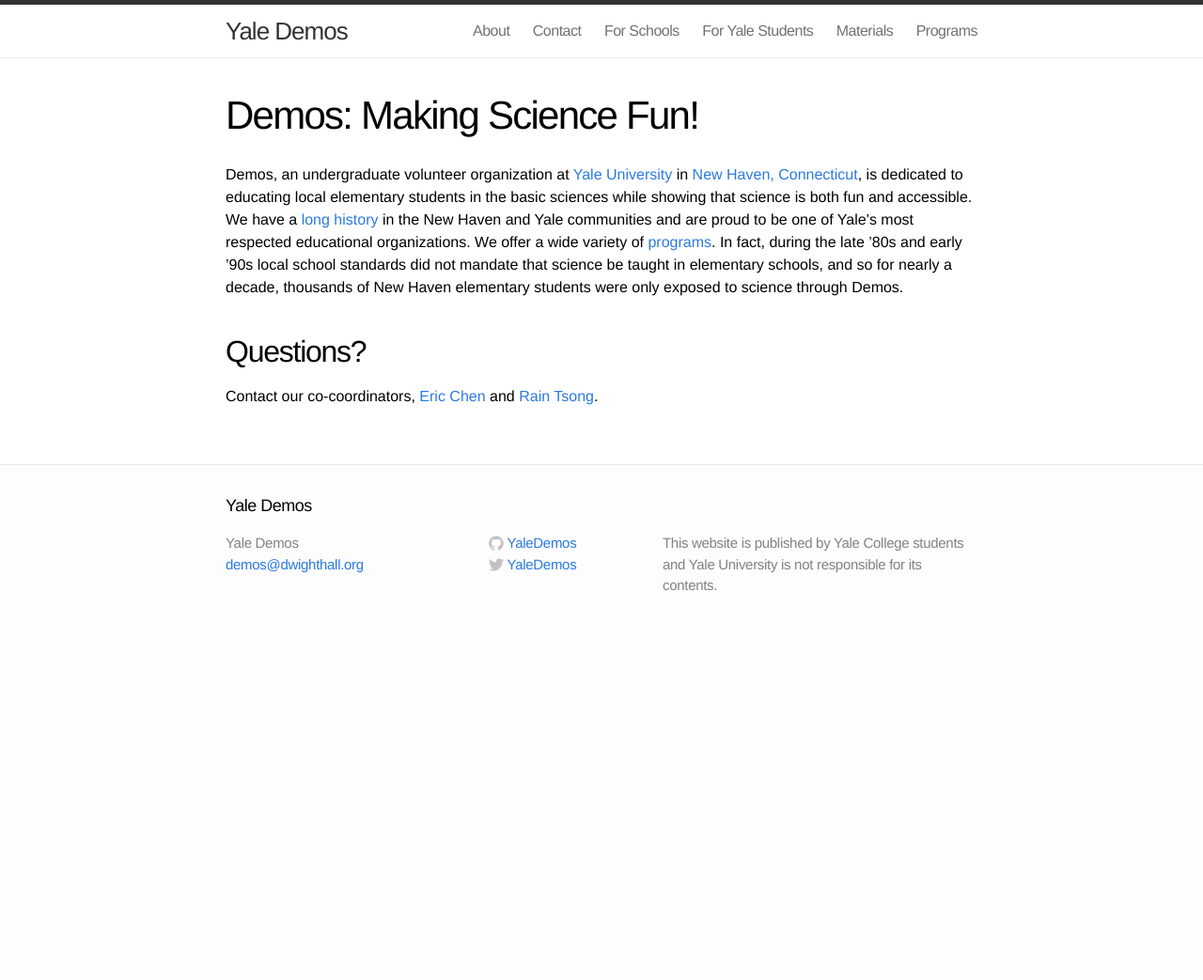
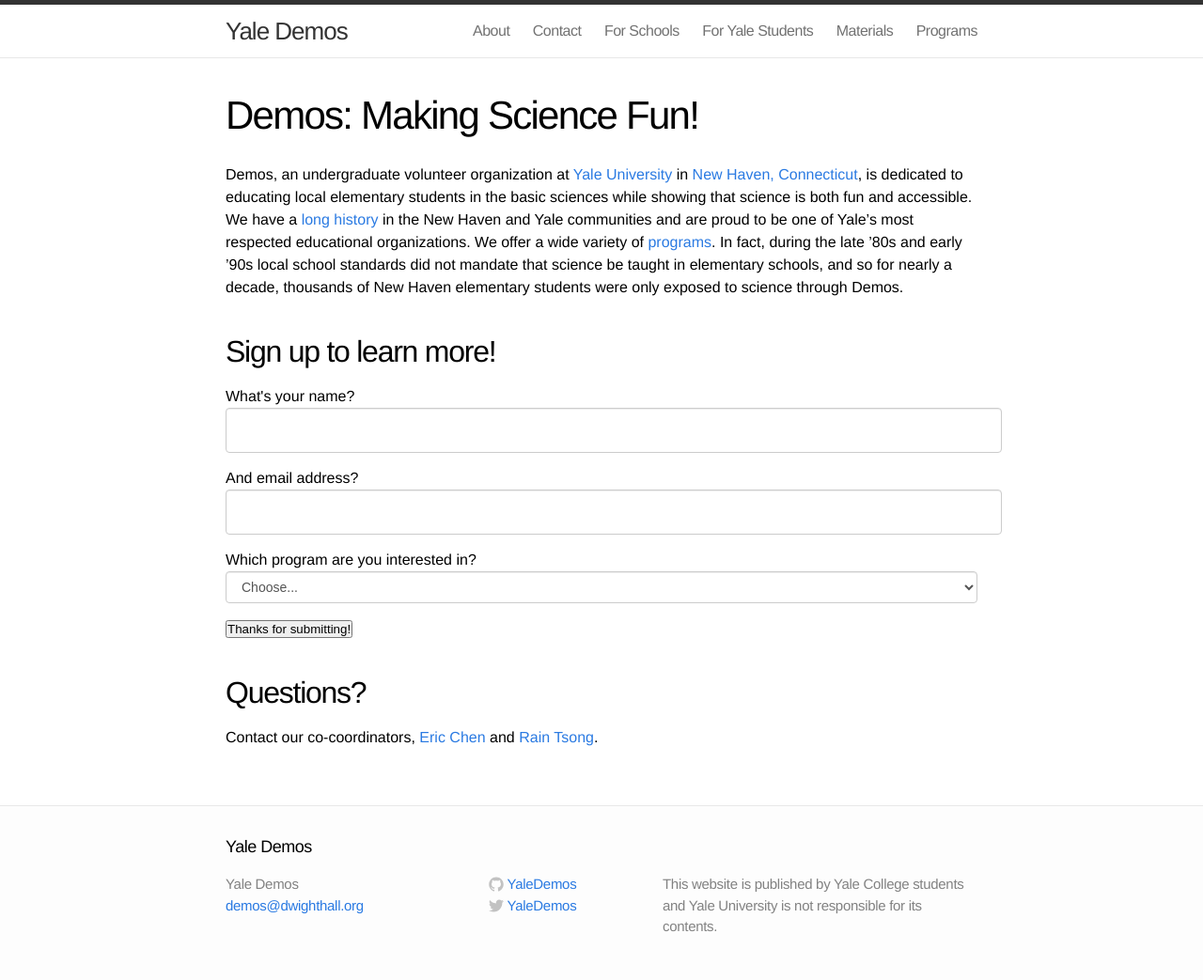
Before and after one commit to jasonkliu/demos, a Jekyll site: the page built from index.md, in a window 1280 px wide. Shown: the whole page at 94% size. Built offline with Jekyll 4.4.1, drawn with Linux system fonts in a browser that asks for light colours; before the commit the page ends 900 px from its top, so only the background shows below that.

Commit message:
Added signup form and bootstrap form css

```diff
--- a/index.md
+++ b/index.md
@@ -4,18 +4,52 @@ title: "Demos: Making Science Fun!"
 permalink: /
 ---
 
-Demos, an undergraduate volunteer organization at [Yale University](http://www.yale.edu/) in
-[New Haven, Connecticut](http://www.cityofnewhaven.com/), is dedicated to educating local elementary students
-in the basic sciences while showing that science is both fun and accessible. We have a [long history](/demos/about/)
-in the New Haven and Yale communities and are proud to be one of Yale's most respected educational organizations.
-We offer a wide variety of [programs](/demos/programs/). In fact, during the late '80s and early '90s local school
-standards did not mandate that science be taught in elementary schools, and so for nearly a decade, thousands of
-New Haven elementary students were only exposed to science through Demos.
+<link rel="stylesheet" href="css/bootstrap.form.css">
+
+Demos, an undergraduate volunteer organization at [Yale University](http://www.yale.edu/)
+in [New Haven, Connecticut](http://www.cityofnewhaven.com/), is dedicated to educating local
+elementary students in the basic sciences while showing that science is both fun
+and accessible. We have a [long history](/demos/about/) in the New Haven and
+Yale communities and are proud to be one of Yale's most respected educational
+organizations.  We offer a wide variety of [programs](/demos/programs/). In
+fact, during the late '80s and early '90s local school standards did not mandate
+that science be taught in elementary schools, and so for nearly a decade,
+thousands of New Haven elementary students were only exposed to science through
+Demos.
 
 <!--- Carousel slide of pictures -->
-<!--- Signup via mailing list    -->
+
+Sign up to learn more!
+----------------------
+
+<form action="//forms.brace.io/jason.liu@yale.edu" role="form" method="POST">
+  <div class="form-group">
+    <label for="name">What's your name?</label>
+    <input type="text" name="name" class="form-control" required>
+  </div>
+
+  <div class="form-group">
+    <label for="_replyto">And email address?</label>
+    <input type="email" name="_replyto" class="form-control" required>
+  </div>
+
+  <div class="form-group">
+    <label for="funding">Which program are you interested in?</label>
+    <select name="program" class="form-control">
+      <option value="">Choose...</option>
+      <option>Weekly Classroom Program</option>
+      <option>Assemblies</option>
+      <option>StarLab</option>
+    </select>
+  </div>
+
+  <div>
+    <input type="hidden" name="_next" value="//jasonkliu.github.io/thanks.html">
+    <input type="submit" class="btn btn-lg" value="Thanks for submitting!">
+  </div>
+</form>
 
 Questions?
 ----------
-Contact our co-coordinators, [Eric Chen](mailto:demos@dwighthall.org?subject=[DEMOS] Question) and
-[Rain Tsong](mailto:demos@dwighthall.org?subject=[DEMOS] Question).
+Contact our co-coordinators, [Eric Chen](mailto:demos@dwighthall.org?subject=[DEMOS] Question)
+and [Rain Tsong](mailto:demos@dwighthall.org?subject=[DEMOS] Question).
```
Also changed, not shown: css/bootstrap.form.css (added).
